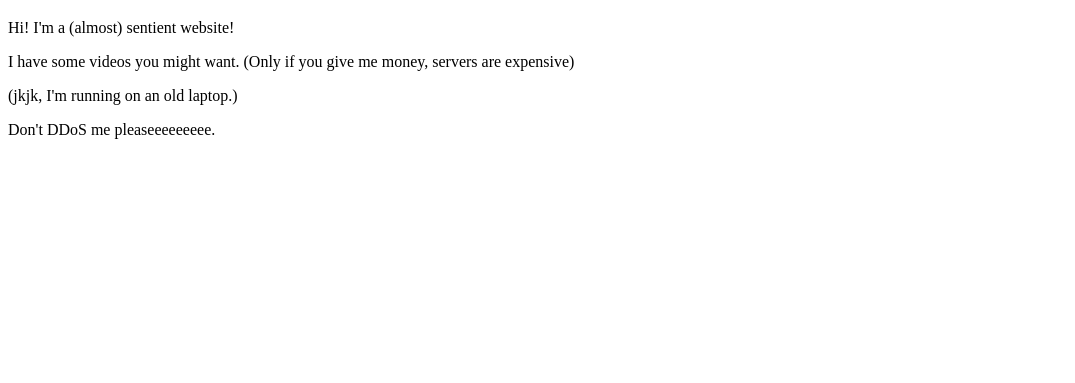
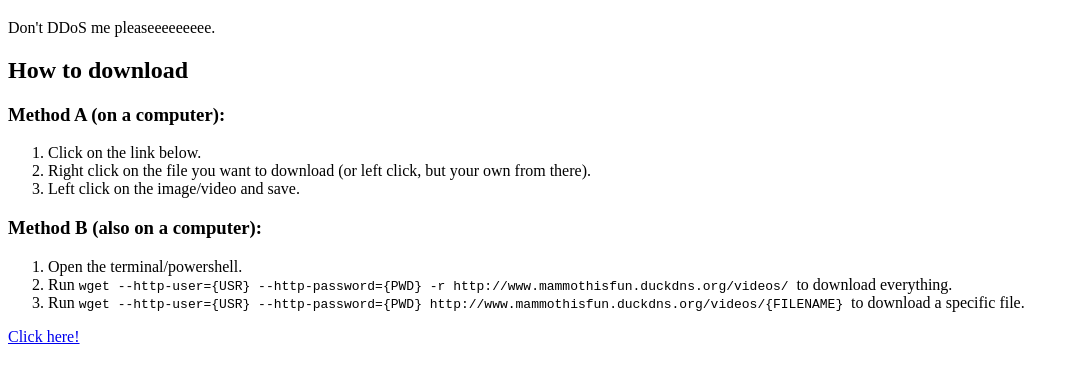
Before and after one commit to manavsu/simple-transfer-website, a plain HTML site: page htdocs/index.html in a window 1280 px wide. Shown: the part 61-444 px from the top of the page, without its empty margins (0-1075 px from the left). Drawn offline with Linux system fonts and the light colour scheme.

Commit message:
added readme

```diff
--- a/htdocs/index.html
+++ b/htdocs/index.html
@@ -1,13 +1,24 @@
 <!DOCTYPE html>
 <html>
 <head>
-    <title>Place To Download Stuff</title>
+    <title>Rad Skiing Vidoes</title>
 </head>
 <body>
     <h1>Welcome to Place To Download Stuff</h1>
-    <p>Hi! I'm a (almost) sentient website!</p>
-    <p>I have some videos you might want. (Only if you give me money, servers are expensive)</p>
-    <p>(jkjk, I'm running on an old laptop.)</p>
     <p>Don't DDoS me pleaseeeeeeeee.</p>
+    <h2>How to download</h2>
+    <h3>Method A (on a computer):</h3>
+    <ol>
+        <li>Click on the link below.</li>
+        <li>Right click on the file you want to download (or left click, but your own from there).</li>
+        <li>Left click on the image/video and save.</li>
+    </ol>
+    <h3>Method B (also on a computer):</h3>
+    <ol>
+        <li>Open the terminal/powershell.</li>
+        <li>Run <code>wget --http-user={USR} --http-password={PWD} -r http://www.mammothisfun.duckdns.org/videos/ </code> to download everything.</li>
+        <li>Run <code>wget --http-user={USR} --http-password={PWD} http://www.mammothisfun.duckdns.org/videos/{FILENAME} </code> to download a specific file.</li>
+    </ol>
+    <a href="videos/">Click here!</a>
 </body>
 </html>
```
Also changed, not shown: 5 other files.
